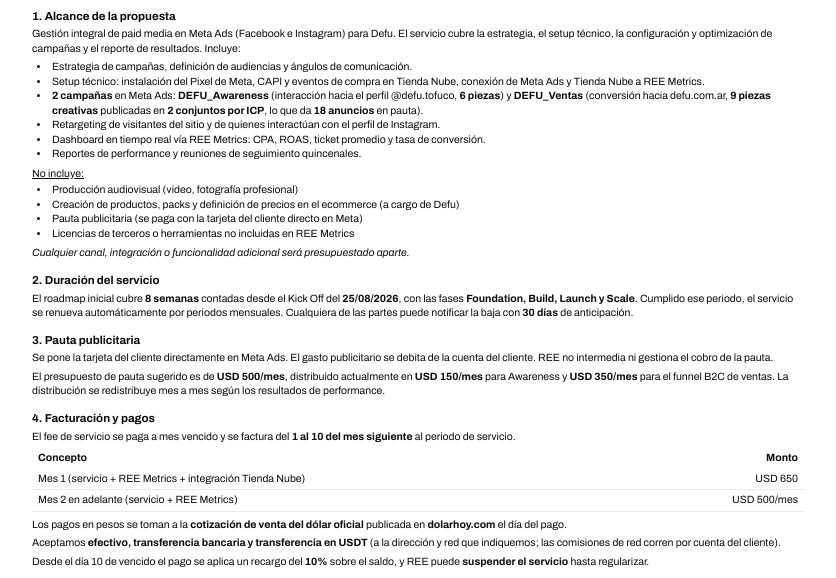
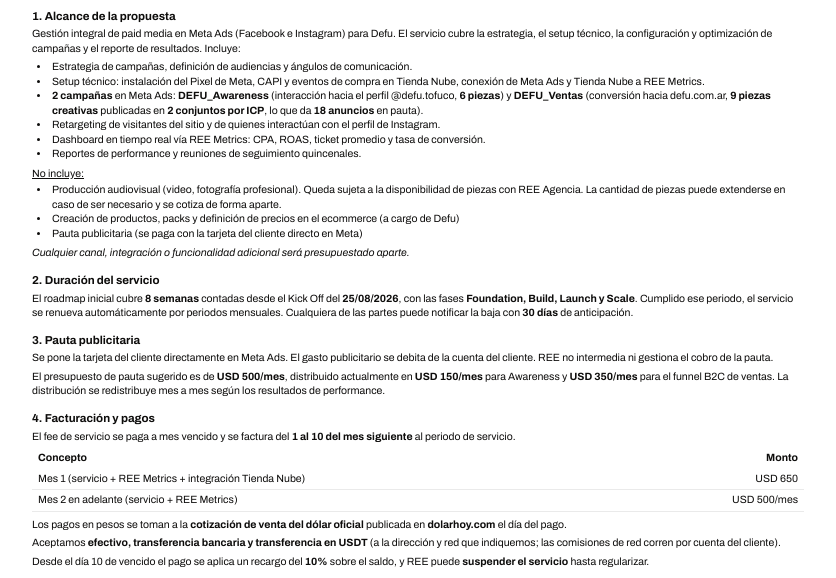
Before and after one commit to jonaaguidi/growth-skills, a website: page proposal_skill_f1/clients/defu/acuerdo-defu.html in a window 1280 px wide. Shown: the part 199-777 px from the top of the page, without its empty margins (222-1058 px from the left). Drawn offline with Linux system fonts and the light colour scheme.

Commit message:
Cover REE Agencia creative availability in DEFU and BTLandia scope
La produccion audiovisual queda atada a la disponibilidad de piezas con
REE Agencia y la cantidad puede extenderse cotizando aparte, que es como
funciona el acuerdo con ambos clientes. Se saca de DEFU la exclusion de
licencias de terceros.

```diff
--- a/proposal_skill_f1/clients/defu/acuerdo-defu.html
+++ b/proposal_skill_f1/clients/defu/acuerdo-defu.html
@@ -70,10 +70,9 @@
 <div style="margin:0 0 4px">
   <p style="margin:0 0 2px;text-decoration:underline">No incluye:</p>
 <ul style="margin:0 0 5px;padding-left:18px;list-style-type:disc">
-<li style="margin-bottom:0;line-height:1.38;padding-left:2px">Producción audiovisual (video, fotografía profesional)</li>
+<li style="margin-bottom:0;line-height:1.38;padding-left:2px">Producción audiovisual (video, fotografía profesional). Queda sujeta a la disponibilidad de piezas con REE Agencia. La cantidad de piezas puede extenderse en caso de ser necesario y se cotiza de forma aparte.</li>
 <li style="margin-bottom:0;line-height:1.38;padding-left:2px">Creación de productos, packs y definición de precios en el ecommerce (a cargo de Defu)</li>
 <li style="margin-bottom:0;line-height:1.38;padding-left:2px">Pauta publicitaria (se paga con la tarjeta del cliente directo en Meta)</li>
-<li style="margin-bottom:0;line-height:1.38;padding-left:2px">Licencias de terceros o herramientas no incluidas en REE Metrics</li>
 </ul>
 </div>
 <p style="margin:0 0 4px;font-style:italic;line-height:1.38">Cualquier canal, integración o funcionalidad adicional será presupuestado aparte.</p>
```
Also changed, not shown: proposal_skill_f1/clients/btlandia/acuerdo-btlandia.html (+1 -1 lines), proposal_skill_f1/clients/btlandia/gen.mts, proposal_skill_f1/clients/defu/gen.mts.
